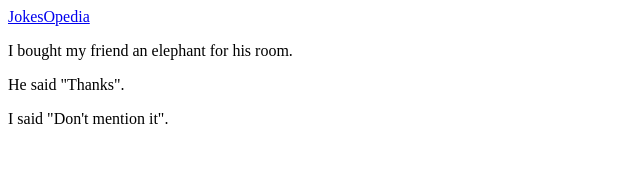
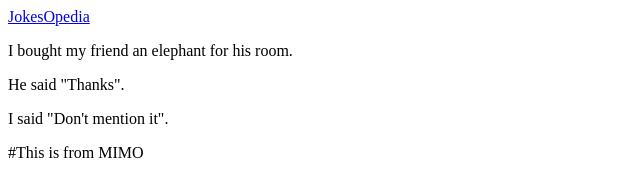
Before and after one commit to Kenisha44/Links-to-Funny-Jokes---HTML-INT, a plain HTML site: page joke-one.html in a window 1280 px wide. Shown: the whole page, without its empty margins (0-640 px from the left). Drawn offline with Linux system fonts and the light colour scheme.

Commit message:
Update joke-one.html

```diff
--- a/joke-one.html
+++ b/joke-one.html
@@ -11,3 +11,4 @@
     <p>I said "Don't mention it".</p>
   </body>
 </html>
+#This is from MIMO
```
